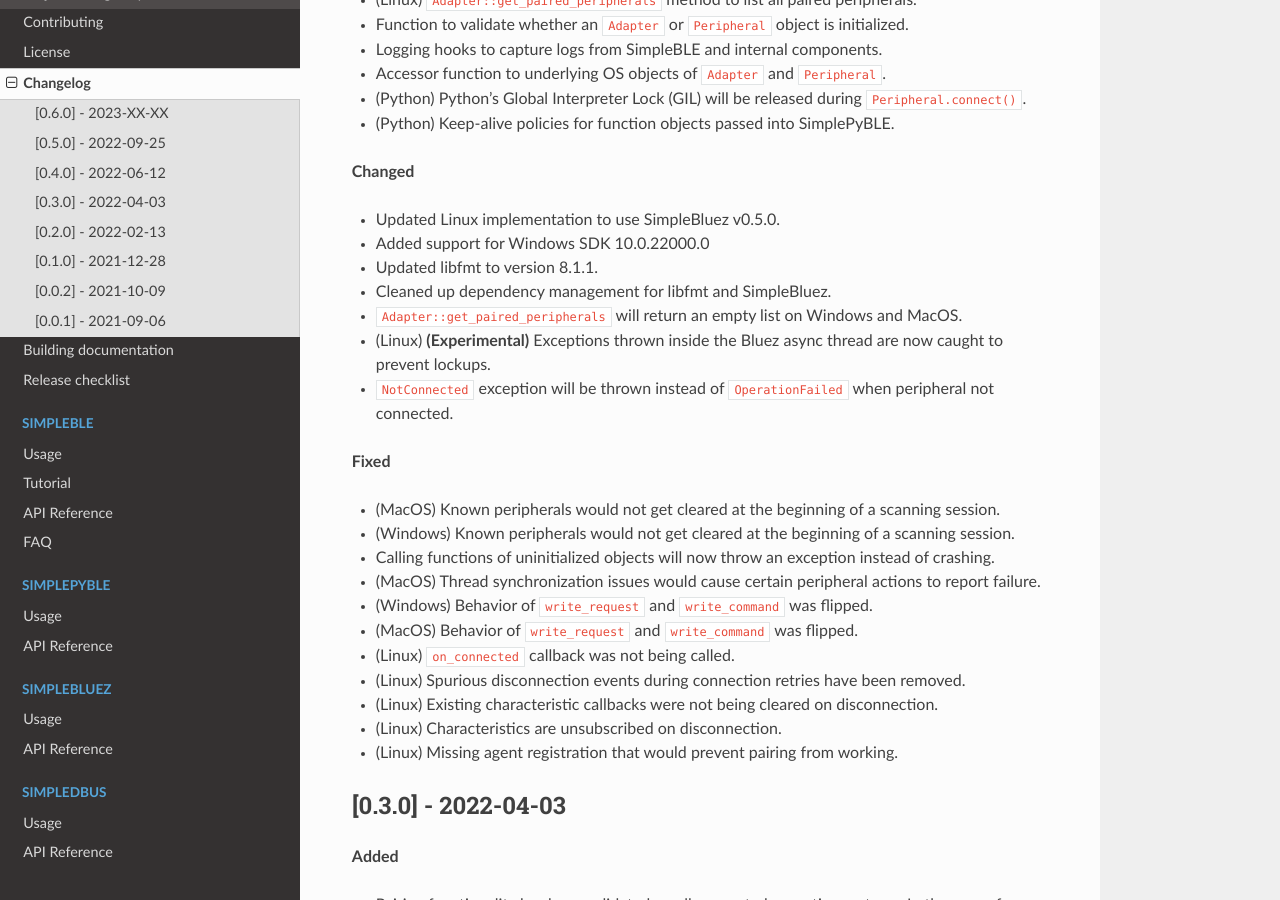
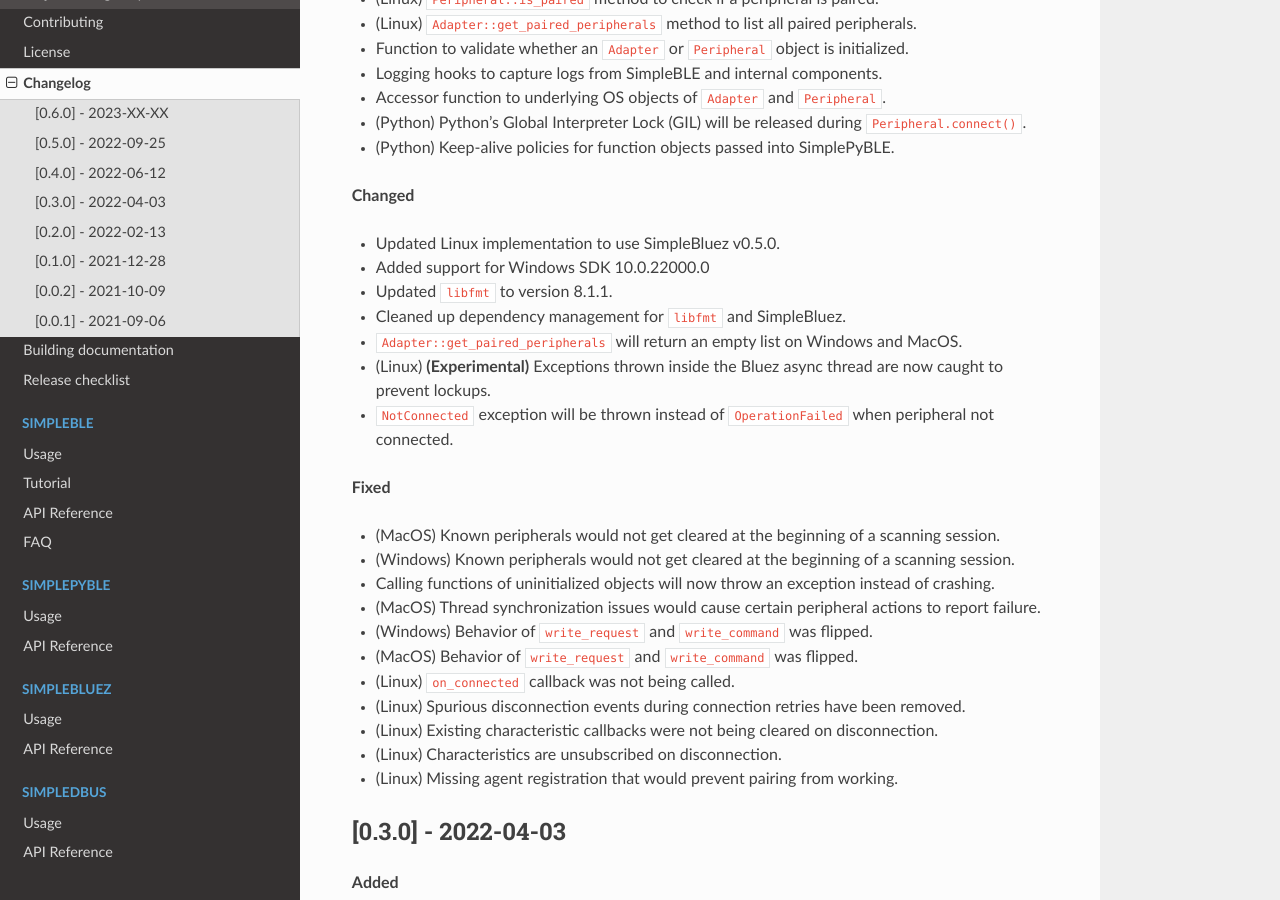
Before and after one commit to OpenBluetoothToolbox/SimpleBLE, a Sphinx documentation site: the page built from docs/changelog.rst, in a window 1280 px wide and 900 px high, scrolled down 3097 px. Built offline with Sphinx 7.4.7 and the Read the Docs theme 2.0.0, drawn with Linux system fonts in a browser that asks for light colours; some of the changed text lies outside the part shown.

```diff
--- a/docs/changelog.rst
+++ b/docs/changelog.rst
@@ -127,8 +128,8 @@ The format is based on `Keep a Changelog`_, and this project adheres to `Semanti
 
 -  Updated Linux implementation to use SimpleBluez v0.5.0.
 -  Added support for Windows SDK 10.0.22000.0
--  Updated libfmt to version 8.1.1.
--  Cleaned up dependency management for libfmt and SimpleBluez.
+-  Updated ``libfmt`` to version 8.1.1.
+-  Cleaned up dependency management for ``libfmt`` and SimpleBluez.
 -  ``Adapter::get_paired_peripherals`` will return an empty list on Windows and MacOS.
 -  (Linux) **(Experimental)** Exceptions thrown inside the Bluez async thread are now caught to prevent lockups.
 -  ``NotConnected`` exception will be thrown instead of ``OperationFailed`` when peripheral not connected.
```
Also changed, not shown: other parts of docs/changelog.rst (+1 -0 lines).
